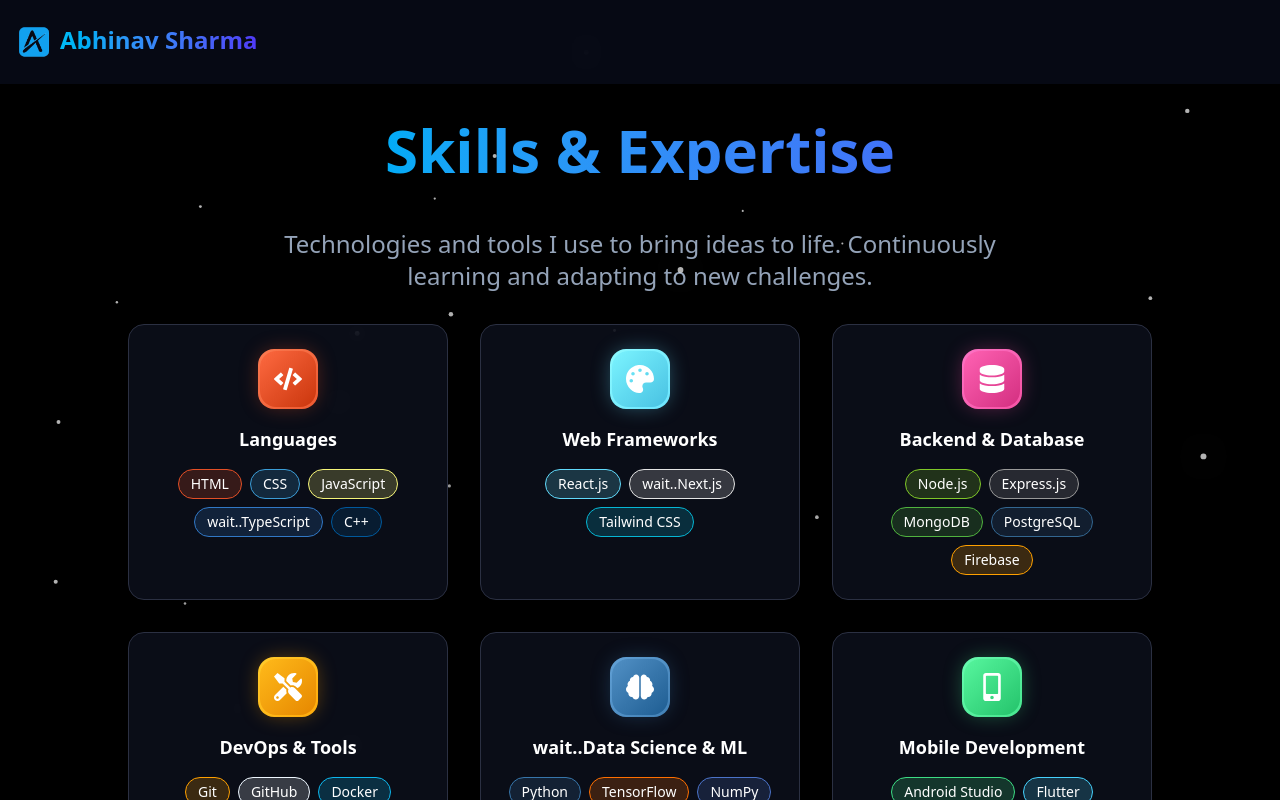
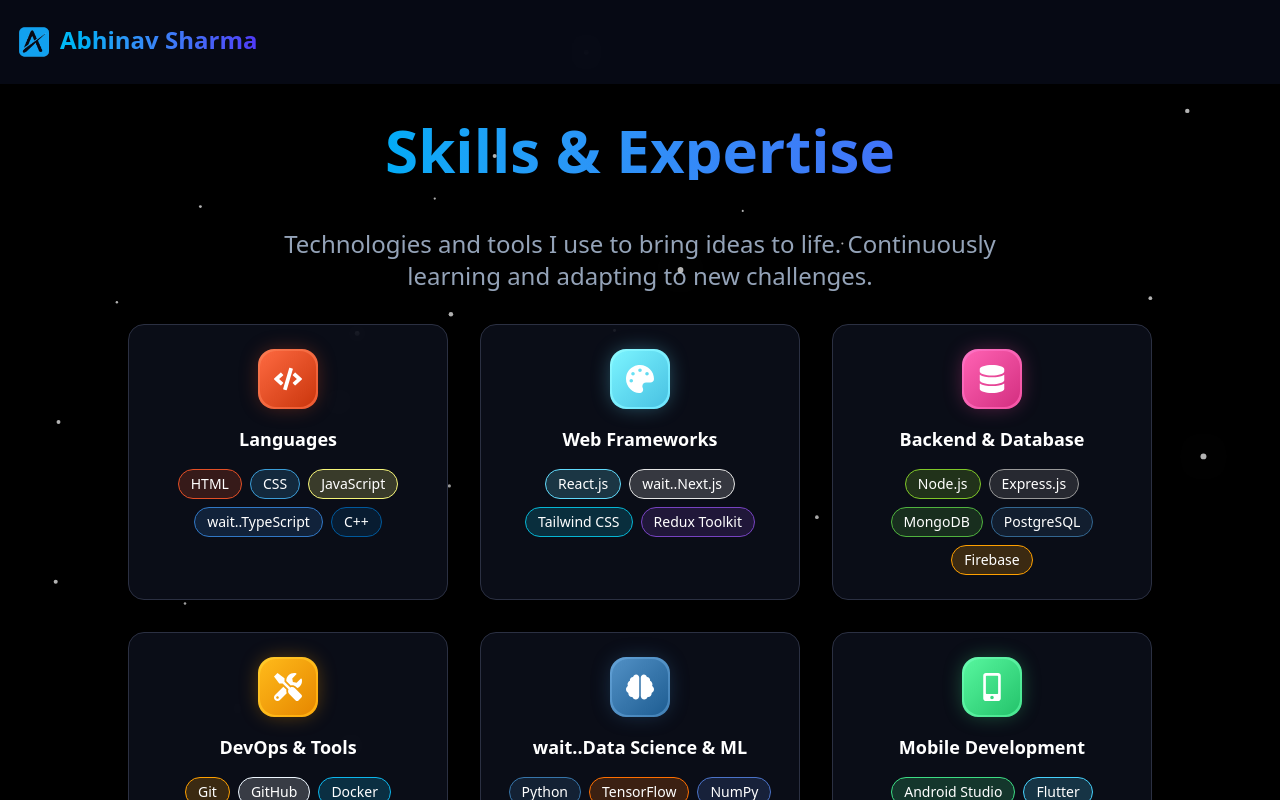
Before and after one commit to Abhinavsharma005/Portfolio, a React (Vite) app: page /skills in a window 1280 px wide. Shown: the top 800 px of the page. Built offline with nearby package versions, Linux system fonts and the light colour scheme.

Commit message:
added one more skill

```diff
--- a/src/Components/Skills.jsx
+++ b/src/Components/Skills.jsx
@@ -31,6 +31,7 @@ const Skills = () => {
         { name: "React.js", color: "#61DAFB" },
         { name: "wait..Next.js", color: "#e4e4e4" },
         { name: "Tailwind CSS", color: "#06B6D4" },
+        { name: "Redux Toolkit", color: "#7743c1" },
       ],
     },
     {
```
